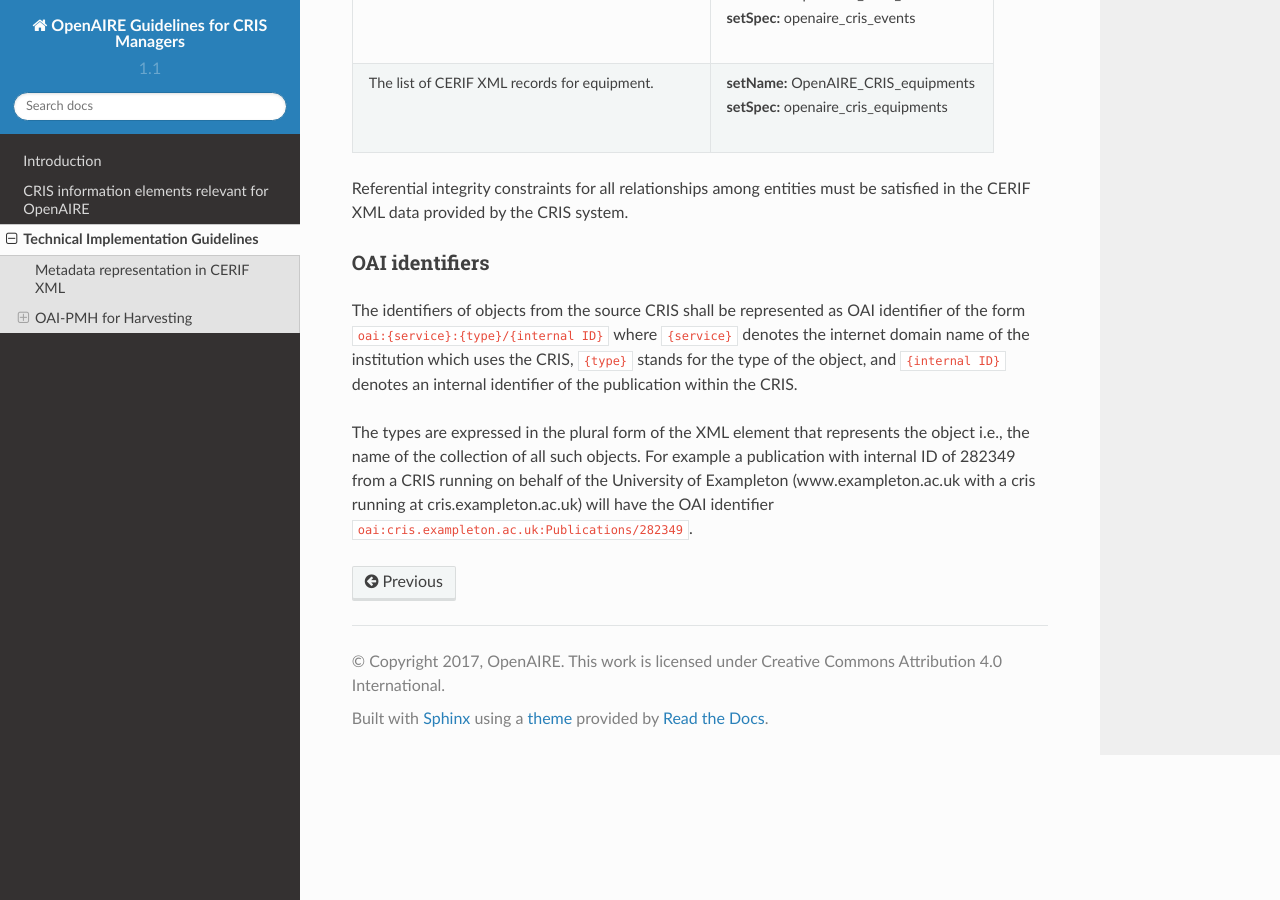
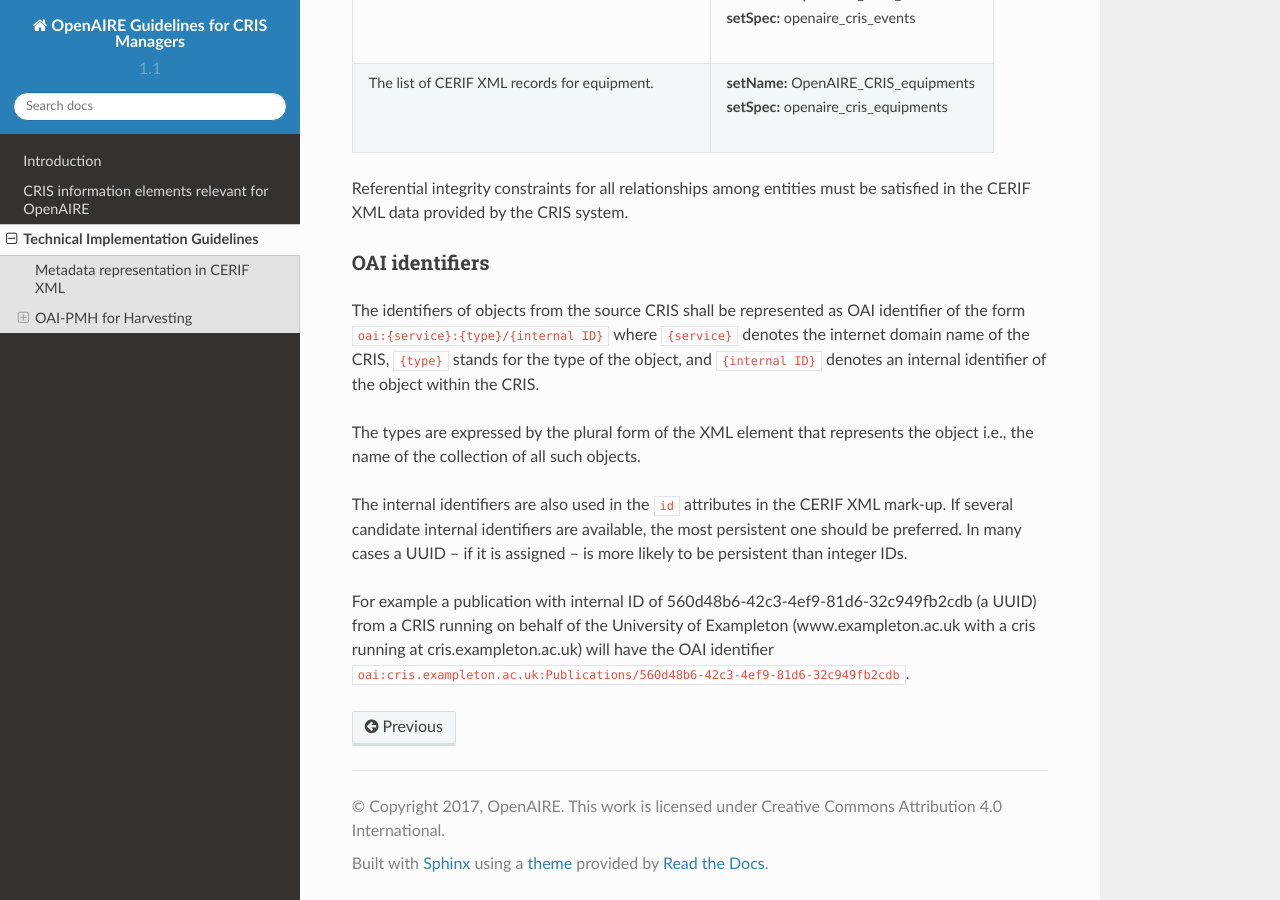
Before and after one commit to openaire/guidelines-cris-managers, a Sphinx documentation site: the page built from docs/implementation.rst, in a window 1280 px wide and 900 px high, scrolled down 2068 px. Built offline with Sphinx 7.4.7 and the Read the Docs theme 2.0.0, drawn with Linux system fonts in a browser that asks for light colours; a script that is not in the unit is left out.

Commit message:
clarified the internal IDs and OAI identifiers
close #5

```diff
--- a/docs/implementation.rst
+++ b/docs/implementation.rst
@@ -82,10 +82,16 @@ OAI identifiers
 """""""""""""""
 
 The identifiers of objects from the source CRIS shall be represented as OAI identifier of the form ``oai:{service}:{type}/{internal ID}``
-where ``{service}`` denotes the internet domain name of the institution which uses the CRIS,
+where ``{service}`` denotes the internet domain name of the CRIS,
 ``{type}`` stands for the type of the object,
-and ``{internal ID}`` denotes an internal identifier of the publication within the CRIS.
+and ``{internal ID}`` denotes an internal identifier of the object within the CRIS.
 
-The types are expressed in the plural form of the XML element that represents the object i.e., the name of the collection of all such objects.
-For example a publication with internal ID of 282349 from a CRIS running on behalf of the University of Exampleton (www.exampleton.ac.uk with a cris running at cris.exampleton.ac.uk)
-will have the OAI identifier ``oai:cris.exampleton.ac.uk:Publications/282349``.
+The types are expressed by the plural form of the XML element that represents the object i.e., the name of the collection of all such objects.
+
+The internal identifiers are also used in the ``id`` attributes in the CERIF XML mark-up.
+If several candidate internal identifiers are available, the most persistent one should be preferred.
+In many cases a UUID – if it is assigned – is more likely to be persistent than integer IDs.
+
+For example a publication with internal ID of 560d48b6-42c3-4ef9-81d6-32c949fb2cdb (a UUID) from a CRIS running
+on behalf of the University of Exampleton (www.exampleton.ac.uk with a cris running at cris.exampleton.ac.uk)
+will have the OAI identifier ``oai:cris.exampleton.ac.uk:Publications/560d48b6-42c3-4ef9-81d6-32c949fb2cdb``.
```
